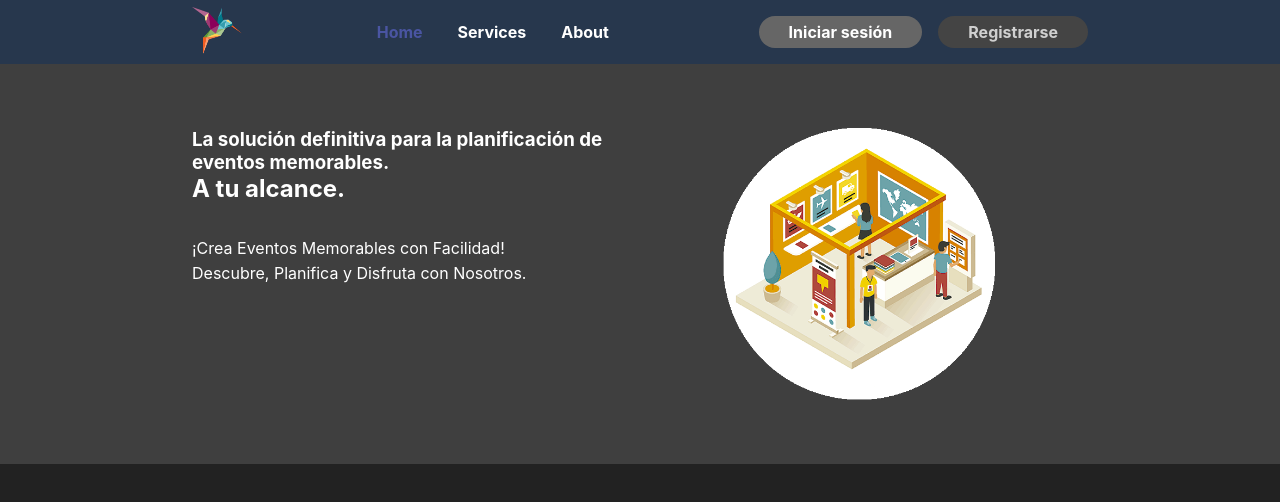
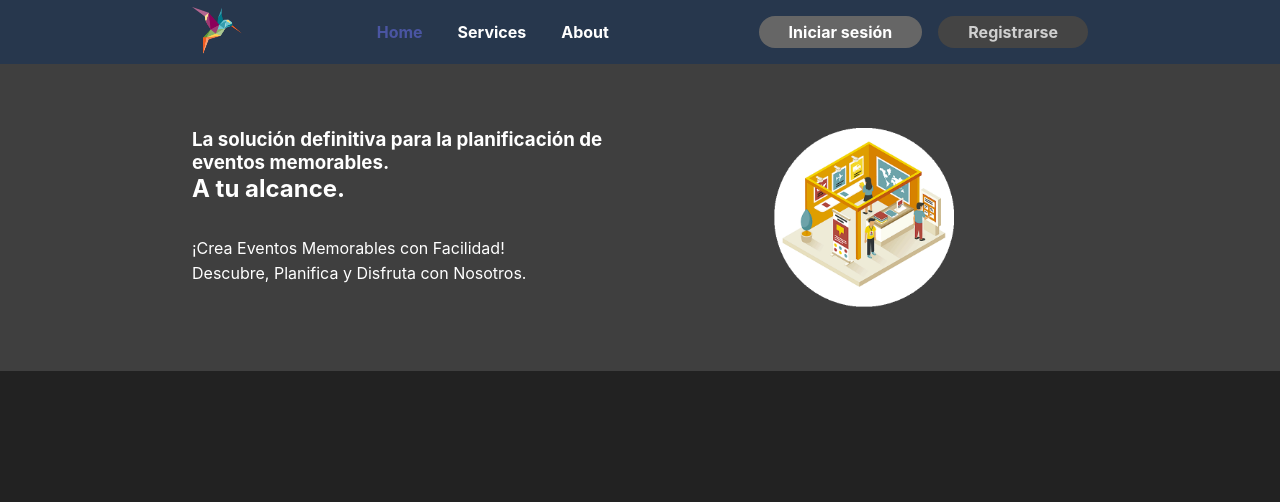
Before and after one commit to Julidf/event-planner, a React (Create React App) app in the folder frontend/: page / in a window 1280 px wide. Shown: the top 502 px of the page. Built offline with nearby package versions, Linux system fonts and the light colour scheme; the HTML template or start-up script is replaced by a standard one.

Commit message:
cambiando un par de cosas

```diff
--- a/frontend/src/App.css
+++ b/frontend/src/App.css
@@ -7,7 +7,6 @@
 
 body {
     background-color: #222222;
-    font-size: 16px;
     width: 100%;
     height: 100%;
 }
--- a/frontend/src/pages/home/Landing.css
+++ b/frontend/src/pages/home/Landing.css
@@ -4,7 +4,7 @@
 }
 
 .banner {
-    height: 25rem;
+    height: auto;
     width: 100%;
     background-color: #3f3f3f;
     display: flex;
@@ -13,15 +13,16 @@
 
 .banner-inner {
     margin-inline: var(--primary-margin);
+    margin-block: 4rem;
     display: flex;
     height: 100%;
+    width: 100%;
 }
 
 .banner-text {
-    max-width: 50vw;
+    width: 50%;
     color: white;
     text-align: left;
-    margin: 4rem 0;
 
     & h2 {
         margin-bottom: 35px;
@@ -30,18 +31,15 @@
     & p {
         margin-bottom: 5px;
     }
-
 }
 
 .banner-picture {
-    margin: 4rem 0;
-    width: 50vw;
+    width: 50%;
     justify-content: center;
     display: flex;
 
     & img {
-        min-height: 100%;
-        width: auto;
-        height: auto;
+        width: 40%;
+        height: 100%;
     }
 }
--- a/frontend/src/pages/home/Landing.jsx
+++ b/frontend/src/pages/home/Landing.jsx
@@ -20,7 +20,7 @@ const Landing = () => {
               <p>Descubre, Planifica y Disfruta con Nosotros.</p>
             </div>
             <div className='banner-picture'>
-              <img src='image-banner2.png'/>
+              <img src='image-banner2.png' alt='Banner'/>
             </div>
           </div>
         </div>
```
Also changed, not shown: frontend/src/Colors.txt.
